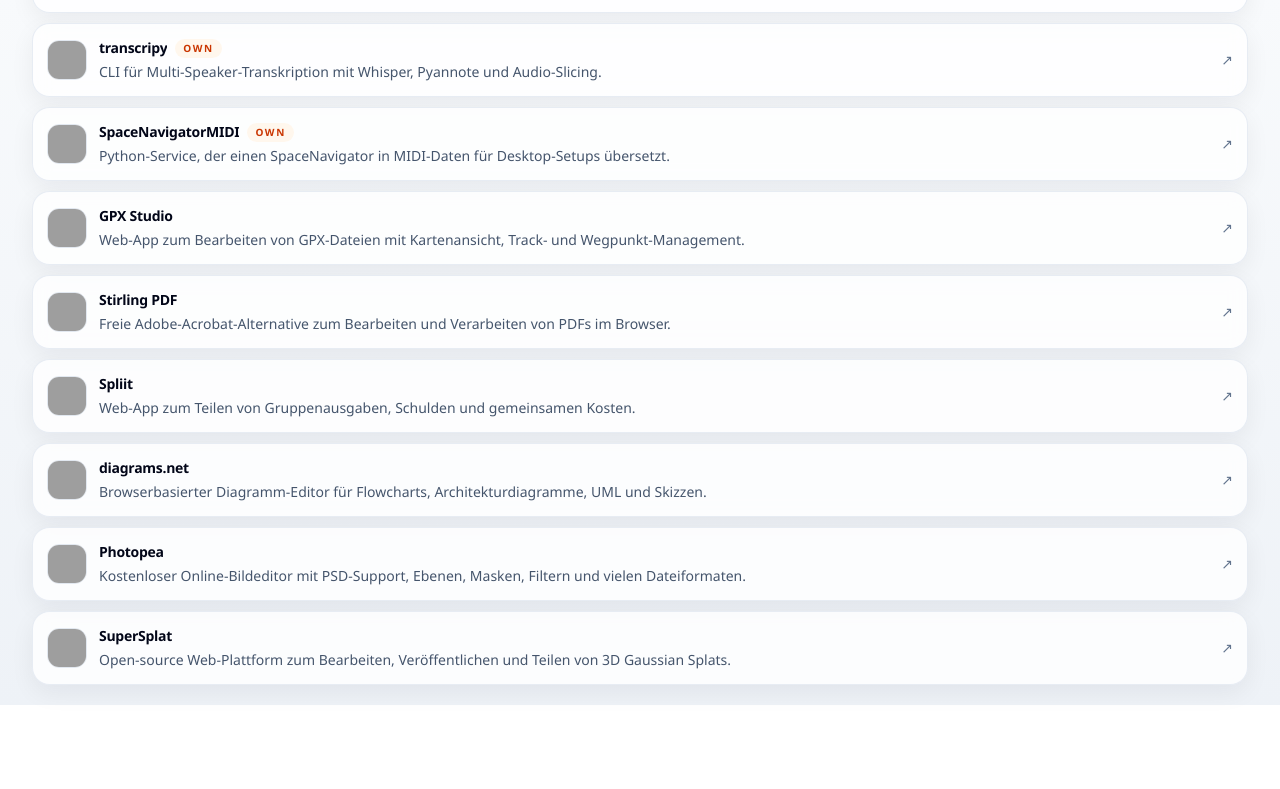
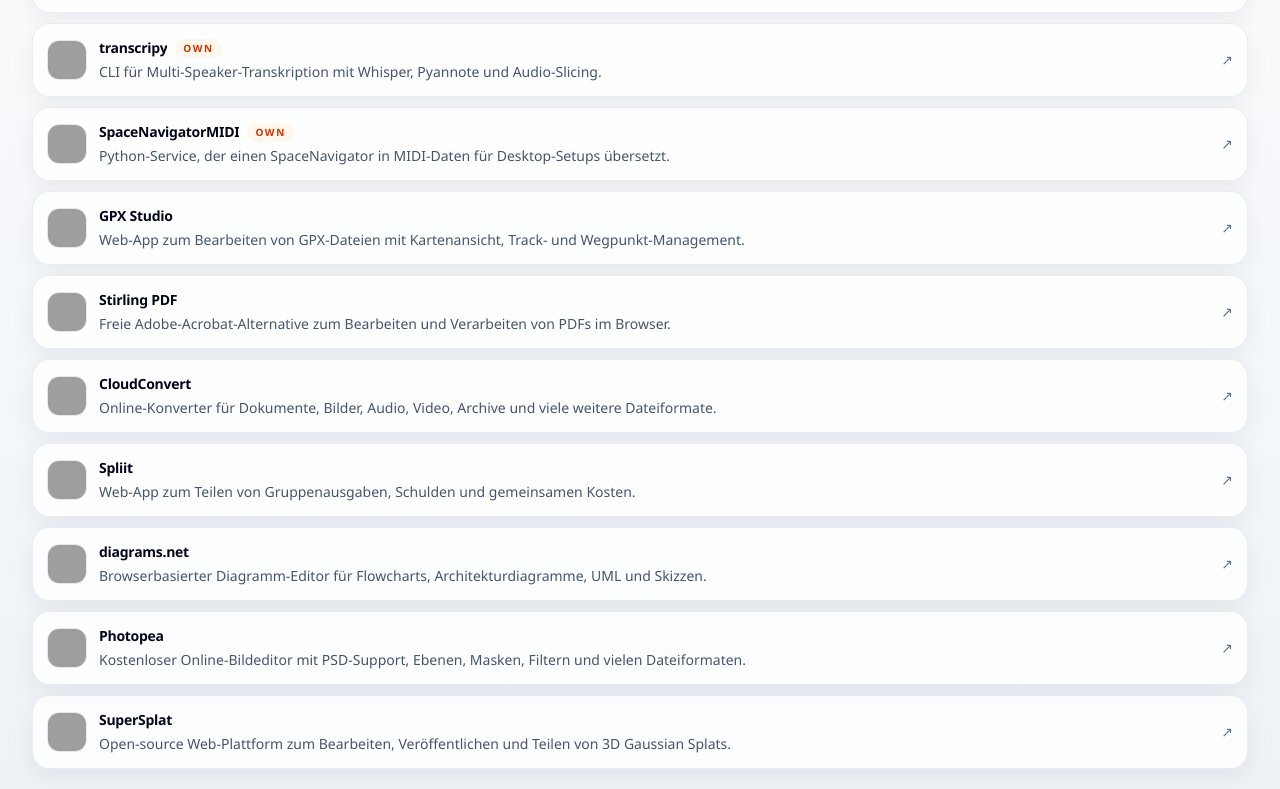
Before and after one commit to Haschtl/awesome, a React (Vite) app: page / in a window 1280 px wide. Shown: the part 661-1450 px from the top of the page. Before the commit the page ends 1366 px from the top, so only its background shows below. Built offline with nearby package versions, Linux system fonts and the light colour scheme; grey boxes are pictures that could not be loaded.

Commit message:
add cloudconvert

```diff
--- a/src/data/showcaseEntries.ts
+++ b/src/data/showcaseEntries.ts
@@ -175,6 +175,21 @@
     kind: "external",
   },
   {
+    id: "cloudconvert",
+    title: "CloudConvert",
+    shortDescription:
+      "Online-Konverter für Dokumente, Bilder, Audio, Video, Archive und viele weitere Dateiformate.",
+    longDescription:
+      "CloudConvert ist ein browserbasiertes Tool zum Konvertieren vieler Dateitypen. Es eignet sich für schnelle Formatwechsel bei Dokumenten, Bildern, Videos, Audiodateien, Archiven und weiteren Workflows, ohne lokal Spezialsoftware installieren zu müssen.",
+    category: "Converter",
+    author: "CloudConvert",
+    platform: "web",
+    tags: ["converter", "files", "documents", "images", "video", "audio", "web-app"],
+    icon: "https://cloudconvert.com/favicon.ico",
+    href: "https://cloudconvert.com",
+    kind: "external",
+  },
+  {
     id: "spliit",
     title: "Spliit",
     shortDescription:
```
